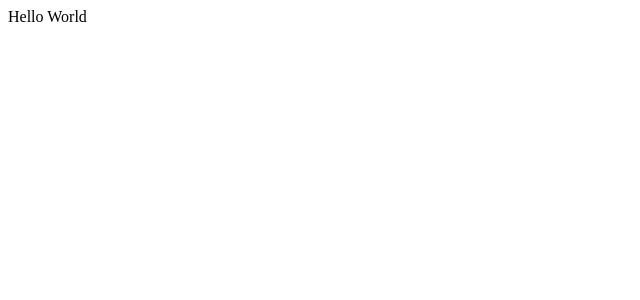
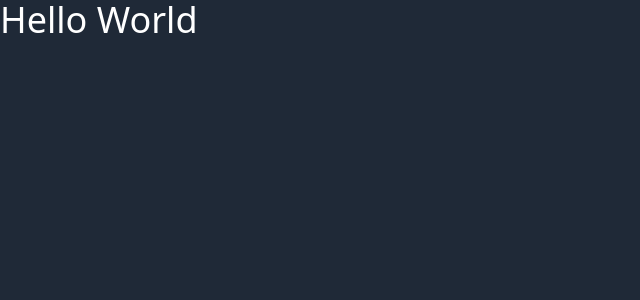
Before and after one commit to redomar/snow-deprecated, a Next.js app: page / in a window 1280 px wide. Shown: the top 300 px of the page, without its empty margins (0-640 px from the left). Built offline with nearby package versions, Linux system fonts and the light colour scheme.

Commit message:
:truck:  Restructuring source files
Restructuring source files and Added trpc
 zod

```diff
--- a/pages/index.tsx
+++ /dev/null
@@ -1,5 +0,0 @@
-export default function Home() {
-  return (
-    <div className='bg-slate-500 text-amber-500 text-2xls'>Hello World</div>
-  )
-}
--- a/pages/_app.tsx
+++ b/src/pages/_app.tsx
@@ -1,5 +1,5 @@
 import 'tailwindcss/tailwind.css'
-
+import '../styles/global.css'
 import type { AppProps } from 'next/app'
 
 function MyApp({ Component, pageProps }: AppProps) {
--- /dev/null
+++ b/src/pages/index.tsx
@@ -0,0 +1,5 @@
+export default function Home() {
+  return (
+    <div className="text-4xl">Hello World</div>
+  )
+}
--- /dev/null
+++ b/src/styles/global.css
@@ -0,0 +1,7 @@
+@tailwind base;
+@tailwind components;
+@tailwind utilities;
+
+body {
+    @apply text-white bg-gray-800;
+}
--- a/tailwind.config.js
+++ b/tailwind.config.js
@@ -1,10 +1,6 @@
 /** @type {import('tailwindcss').Config} */
 module.exports = {
-  mode: "jit",
-  content: [
-    "./pages/**/*.{js,ts,jsx,tsx}",
-    "./components/**/*.{js,ts,jsx,tsx}",
-  ],
+  content: ["./src/**/*.{js,ts,jsx,tsx}"],
   theme: {
     extend: {},
   },
```
Also changed, not shown: package.json (+7 -1 lines), src/pages/api/hello.ts (renamed from pages/api/hello.ts), 2 other files (tests, documents, lock files or other folders).
